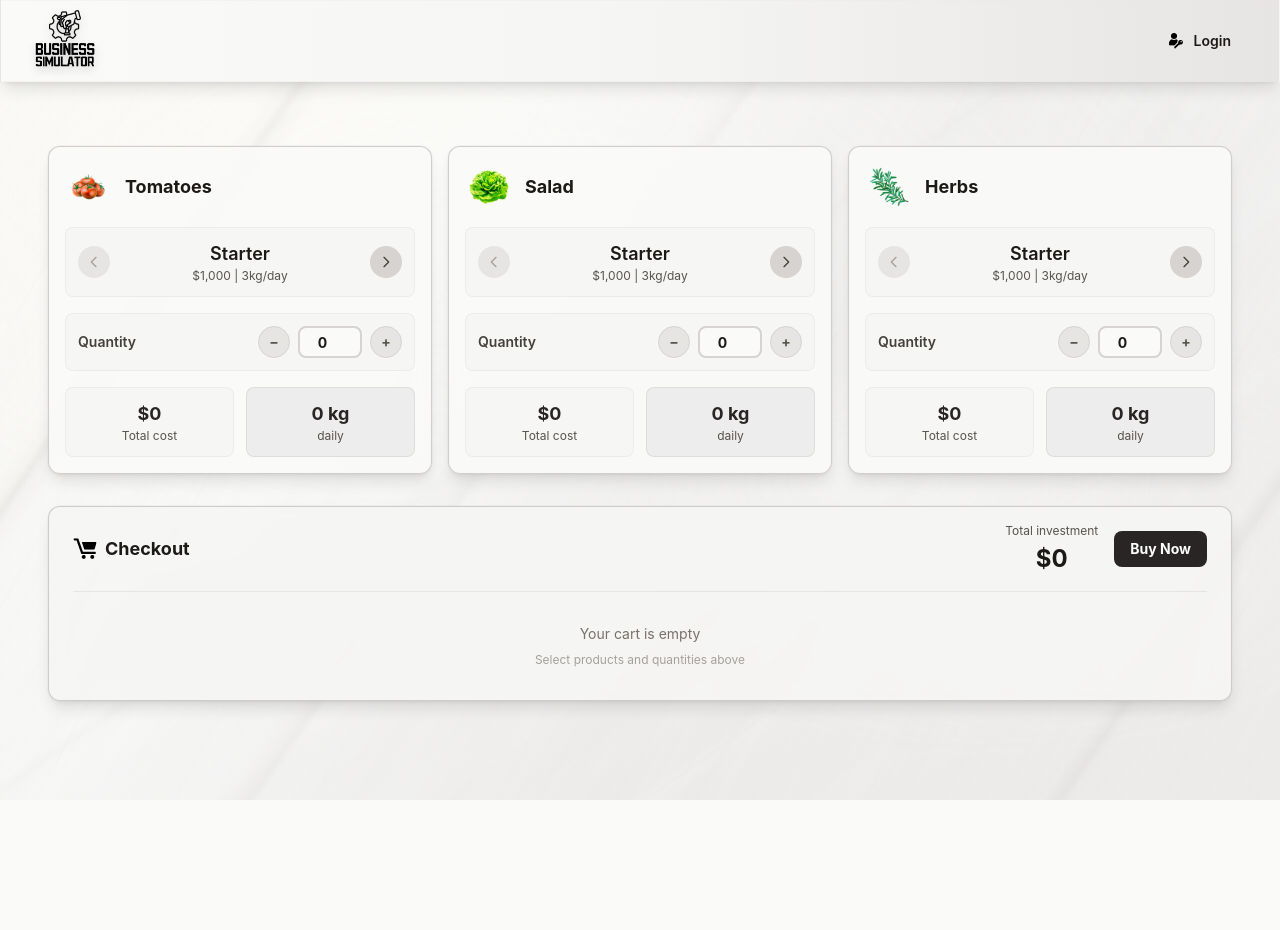
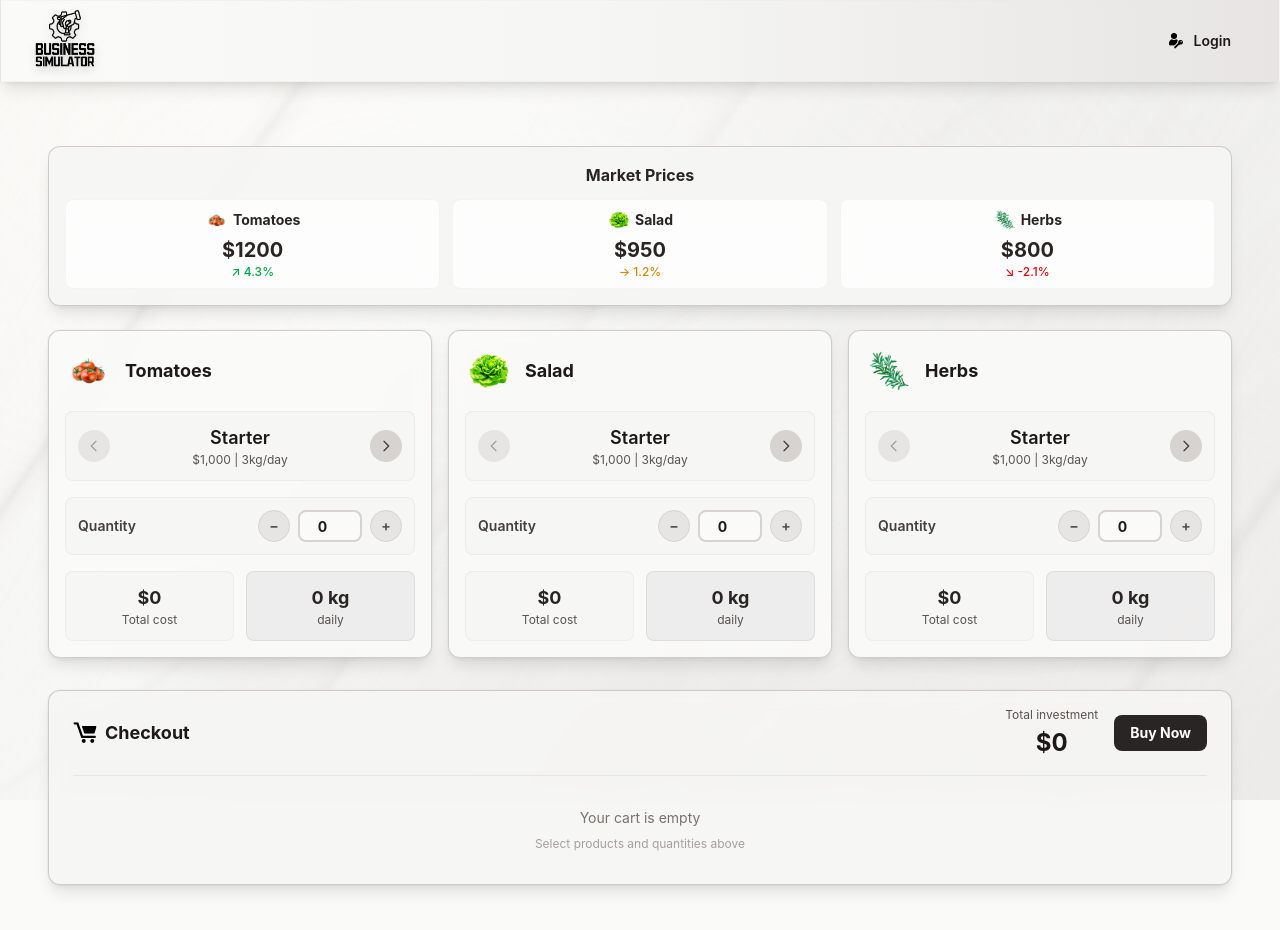
Before and after one commit to RebelsBlocks/business-simulator-frontend, a React (Vite) app: page /suppliers in a window 1280 px wide. Shown: the top 930 px of the page. Built offline with nearby package versions, Linux system fonts and the light colour scheme.

Commit message:
adding place for price stats for suppliers

```diff
--- a/src/pages/Suppliers.tsx
+++ b/src/pages/Suppliers.tsx
@@ -16,6 +16,37 @@ const Suppliers = () => {
     { id: 2, name: 'Premium', cost: 4000, production: 7, description: 'Advanced features' },
     { id: 3, name: 'Max', cost: 6000, production: 10, description: 'Highest yield with LED' }
   ];
+
+  // Seed price statistics data
+  const seedPriceStats = {
+    tomatoes: {
+      currentPrice: 1200,
+      avgPrice: 1150,
+      minPrice: 900,
+      maxPrice: 1400,
+      trend: 'up',
+      changePercent: 4.3,
+      marketDemand: 'high'
+    },
+    salad: {
+      currentPrice: 950,
+      avgPrice: 920,
+      minPrice: 750,
+      maxPrice: 1100,
+      trend: 'stable',
+      changePercent: 1.2,
+      marketDemand: 'medium'
+    },
+    herbs: {
+      currentPrice: 800,
+      avgPrice: 850,
+      minPrice: 650,
+      maxPrice: 1000,
+      trend: 'down',
+      changePercent: -2.1,
+      marketDemand: 'low'
+    }
+  };
 
   // Stan dla wybranych modułów (produkt -> moduł -> ilość)
   const [selectedModules, setSelectedModules] = useState<Record<string, Record<number, number>>>({});
@@ -109,6 +140,34 @@ const Suppliers = () => {
     <div className="min-h-screen relative">
       <MarbleTexture />
       <div className="max-w-7xl mx-auto px-2 sm:px-6 lg:px-8 py-4 sm:py-8 relative z-10">
+
+        {/* Seed Price Statistics */}
+        <div className="bg-stone-100/90 backdrop-blur-sm border border-stone-400/50 rounded-xl p-3 sm:p-4 mb-4 sm:mb-6 shadow-lg">
+          <div className="text-center mb-3">
+            <h3 className="text-sm sm:text-base font-bold text-stone-800">Market Prices</h3>
+          </div>
+
+          <div className="grid grid-cols-3 gap-2 sm:gap-3">
+            {products.map((product) => {
+              const stats = seedPriceStats[product.id as keyof typeof seedPriceStats];
+              const trendIcon = stats.trend === 'up' ? '↗' : stats.trend === 'down' ? '↘' : '→';
+              const trendColor = stats.trend === 'up' ? 'text-green-600' : stats.trend === 'down' ? 'text-red-600' : 'text-yellow-600';
+
+              return (
+                <div key={product.id} className="bg-white/80 backdrop-blur-sm rounded-lg p-2 border border-stone-200/40 text-center">
+                  <div className="flex items-center justify-center gap-1 mb-1">
+                    <img src={product.icon} alt={product.name} className="w-4 h-4 sm:w-6 sm:h-6" />
+                    <span className="text-xs sm:text-sm font-bold text-stone-800">{product.name}</span>
+                  </div>
+                  <div className="text-lg sm:text-xl font-bold text-stone-800">${stats.currentPrice}</div>
+                  <div className={`text-xs font-medium ${trendColor}`}>
+                    {trendIcon} {stats.changePercent}%
+                  </div>
+                </div>
+              );
+            })}
+          </div>
+        </div>
 
         {/* Product Cards */}
         <div className="grid grid-cols-1 sm:grid-cols-2 lg:grid-cols-3 gap-3 sm:gap-4 mb-4 sm:mb-8">
```
